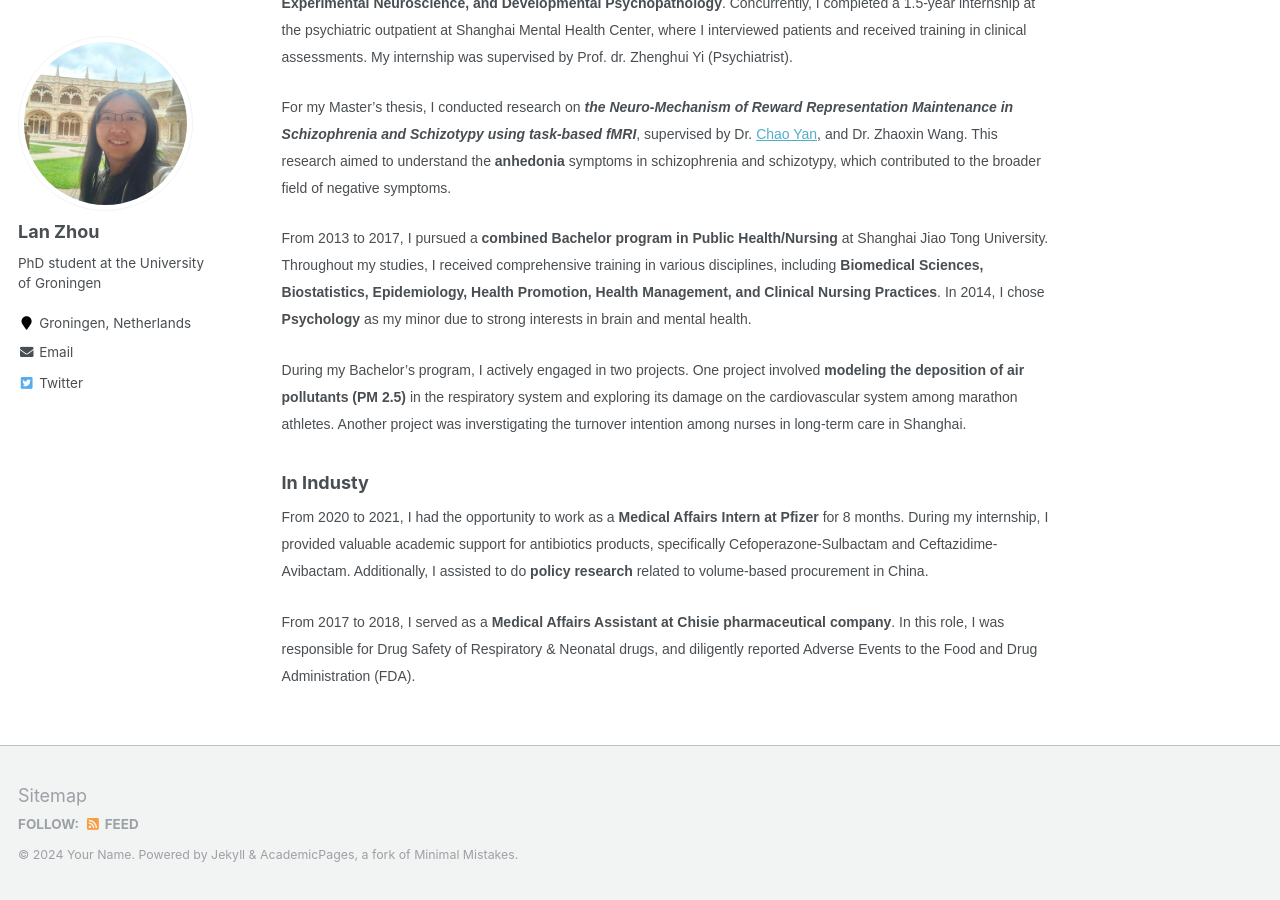
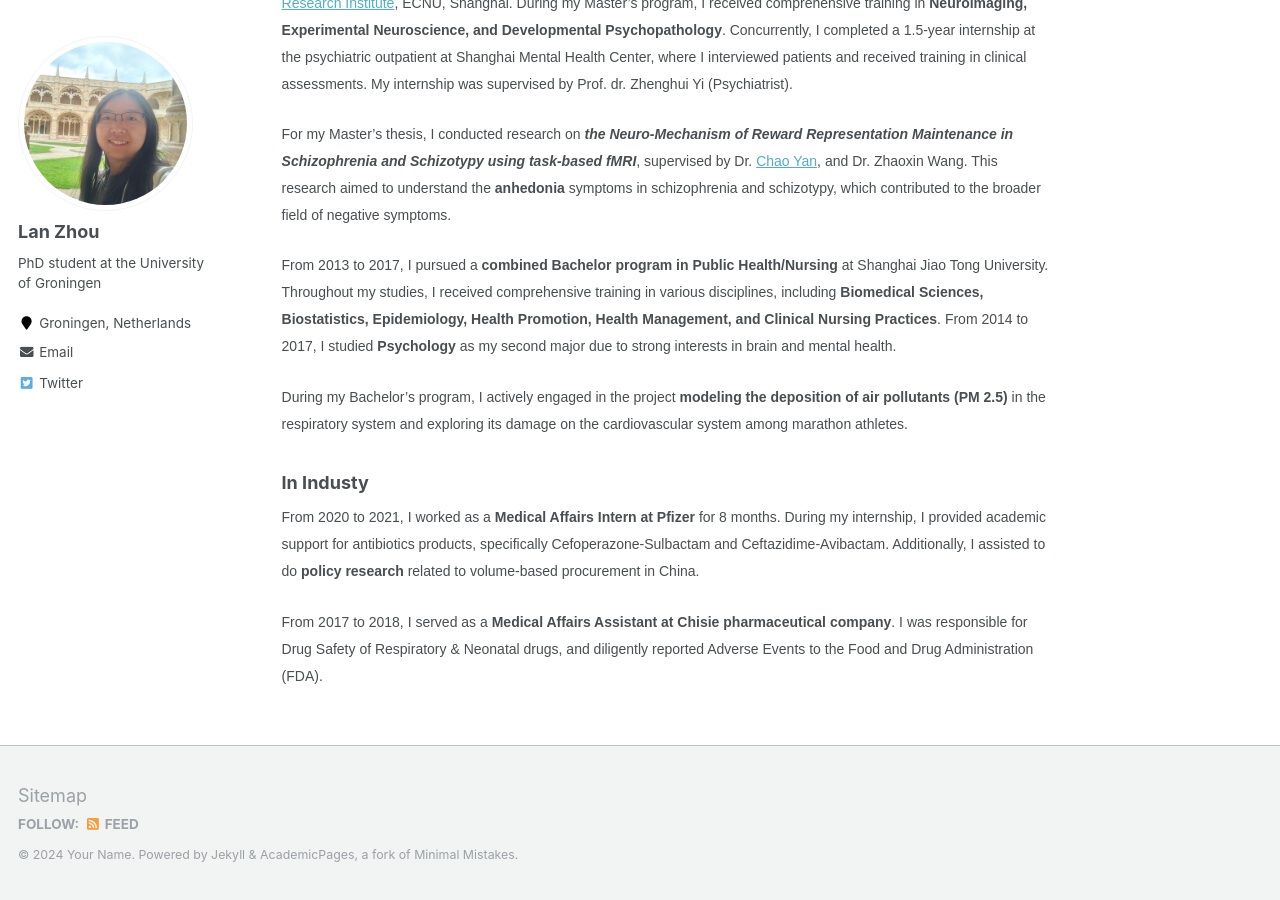
Before and after one commit to lanzhou-psy/personal-page, a Jekyll site: the page built from _pages/about.md, in a window 1280 px wide and 900 px high, scrolled down 970 px. Built offline with Jekyll 4.4.1, drawn with Linux system fonts in a browser that asks for light colours; some of the changed text lies outside the part shown.

Commit message:
Update about.md

```diff
--- a/_pages/about.md
+++ b/_pages/about.md
@@ -9,8 +9,8 @@ redirect_from:
 ---
 <span style="font-size: 14px; font-family: 'Arial', sans-serif; line-height: 0.7;">I am a PhD student in Sommer's lab at the **Department of Biomedical Science and Department of Psychiatry, University Medical Center of Groningen**, starting in 2022.</span><br>
 ### Education Background:
-<span style="font-size: 14px; font-family: 'Arial', sans-serif; line-height: 1.0;">* 2018-2021, MSc from East China Normal University. </span><br>
-<span style="font-size: 14px; font-family: 'Arial', sans-serif; line-height: 1.0;">* 2013-2017, BSc from Shanghai Jiao Tong University. </span><br>
+<span style="font-size: 14px; font-family: 'Arial', sans-serif; line-height: 1.0;">* 2018-2021, MSc from East China Normal University, Shanghai New York University Brain and Cognitive Science Joint Institute. </span><br>
+<span style="font-size: 14px; font-family: 'Arial', sans-serif; line-height: 1.0;">* 2013-2017, BSc from Shanghai Jiao Tong University School of Medicine</span><br>
 
 <span style="font-size: 14px; font-family: 'Arial', sans-serif; line-height: 1.0;">Currently, I am involved in an exciting national-wide clinical trial [HAMLETT STUDY](https://trialsjournal.biomedcentral.com/articles/10.1186/s13063-019-3822-5) in the Netherlands. My PhD research revolves around ***understanding the influence of childhood adversities on the clinical course, cognition, and brain development of individuals with schizophrenia***, mainly supervised by Prof. Dr. [Iris Sommer](https://scholar.google.ca/citations?user=CVy4SaUAAAAJ&hl=en) and Dr. Marieke Begemann. I am applying machine learning and gragh-based network analysis in my research. I am also collaborating on large neuroimaging datasets, like [ENIGMA](https://enigma.ini.usc.edu/), [ABCD](https://abcdstudy.org/) and ZIB. </span><br>
 
@@ -28,14 +28,14 @@ redirect_from:
 <span style="font-size: 14px; font-family: 'Arial', sans-serif; line-height: 1.0;"> For my Master's thesis, I conducted research on ***the Neuro-Mechanism of Reward Representation Maintenance in Schizophrenia and Schizotypy using task-based fMRI***, supervised by Dr. [Chao Yan](https://scholar.google.com/citations?user=fMJTuuEAAAAJ&hl=en), and Dr. Zhaoxin Wang. This research aimed to understand the **anhedonia** symptoms in schizophrenia and schizotypy, which contributed to the broader field of negative symptoms.</span><br>
 
 
-<span style="font-size: 14px; font-family: 'Arial', sans-serif; line-height: 1.0;">From 2013 to 2017, I pursued a **combined Bachelor program in Public Health/Nursing** at Shanghai Jiao Tong University. Throughout my studies, I received comprehensive training in various disciplines, including **Biomedical Sciences, Biostatistics, Epidemiology, Health Promotion, Health Management, and Clinical Nursing Practices**. In 2014, I chose **Psychology** as my minor due to strong interests in brain and mental health.</span><br>
+<span style="font-size: 14px; font-family: 'Arial', sans-serif; line-height: 1.0;"> From 2013 to 2017, I pursued a **combined Bachelor program in Public Health/Nursing** at Shanghai Jiao Tong University. Throughout my studies, I received comprehensive training in various disciplines, including **Biomedical Sciences, Biostatistics, Epidemiology, Health Promotion, Health Management, and Clinical Nursing Practices**. From 2014 to 2017, I studied **Psychology** as my second major due to strong interests in brain and mental health.</span><br>
 
-<span style="font-size: 14px; font-family: 'Arial', sans-serif; line-height: 1.0;">During my Bachelor's program, I actively engaged in two projects. One project involved **modeling the deposition of air pollutants (PM 2.5)** in the respiratory system and exploring its damage on the cardiovascular system among marathon athletes. Another project was inverstigating the turnover intention among nurses in long-term care in Shanghai.</span><br>
+<span style="font-size: 14px; font-family: 'Arial', sans-serif; line-height: 1.0;">During my Bachelor's program, I actively engaged in the project **modeling the deposition of air pollutants (PM 2.5)** in the respiratory system and exploring its damage on the cardiovascular system among marathon athletes.</span><br>
 
 
 ### In Industy
 
-<span style="font-size: 14px; font-family: 'Arial', sans-serif; line-height: 1.0;">From 2020 to 2021, I had the opportunity to work as a **Medical Affairs Intern at Pfizer** for 8 months. During my internship, I provided valuable academic support for antibiotics products, specifically Cefoperazone-Sulbactam and Ceftazidime-Avibactam. Additionally, I assisted to do **policy research** related to volume-based procurement in China.</span><br>
+<span style="font-size: 14px; font-family: 'Arial', sans-serif; line-height: 1.0;">From 2020 to 2021, I worked as a **Medical Affairs Intern at Pfizer** for 8 months. During my internship, I provided academic support for antibiotics products, specifically Cefoperazone-Sulbactam and Ceftazidime-Avibactam. Additionally, I assisted to do **policy research** related to volume-based procurement in China.</span><br>
 
 
-<span style="font-size: 14px; font-family: 'Arial', sans-serif; line-height: 1.0;">From 2017 to 2018, I served as a **Medical Affairs Assistant at Chisie pharmaceutical company**. In this role, I was responsible for Drug Safety of Respiratory & Neonatal drugs, and diligently reported Adverse Events to the Food and Drug Administration (FDA).</span><br>
+<span style="font-size: 14px; font-family: 'Arial', sans-serif; line-height: 1.0;">From 2017 to 2018, I served as a **Medical Affairs Assistant at Chisie pharmaceutical company**. I was responsible for Drug Safety of Respiratory & Neonatal drugs, and diligently reported Adverse Events to the Food and Drug Administration (FDA).</span><br>
```
